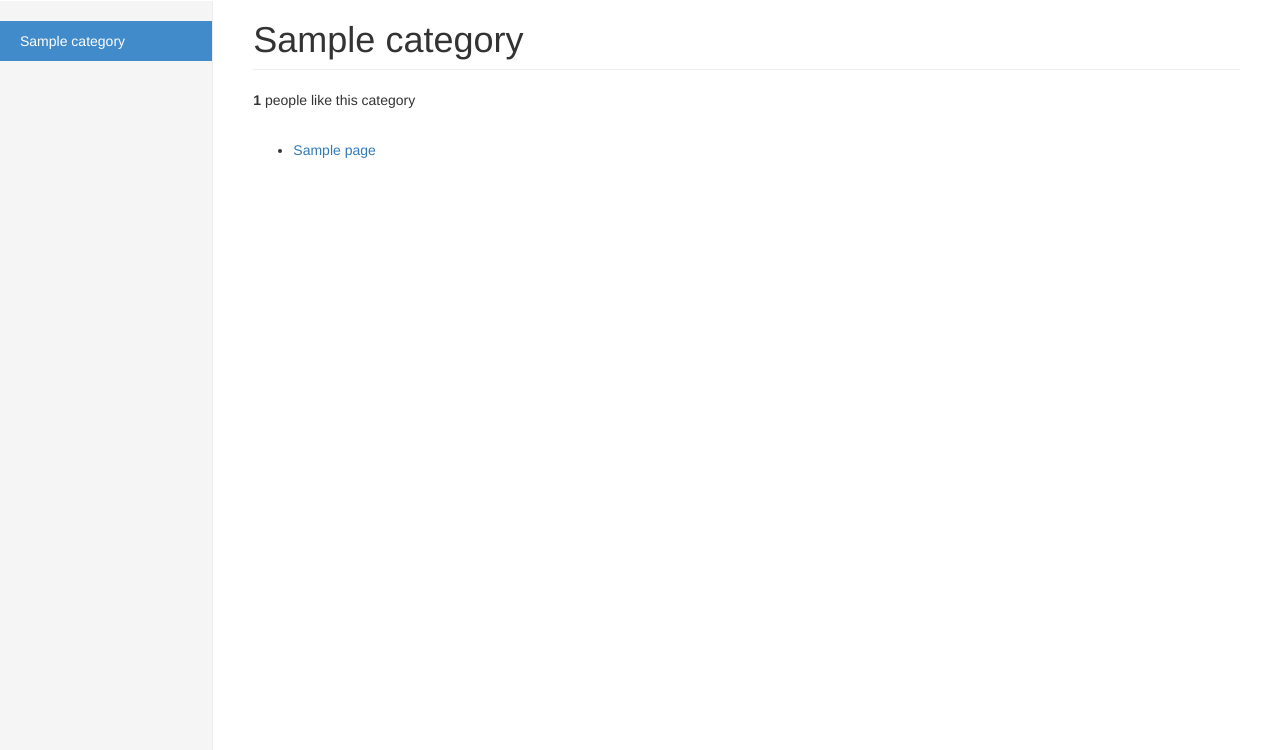
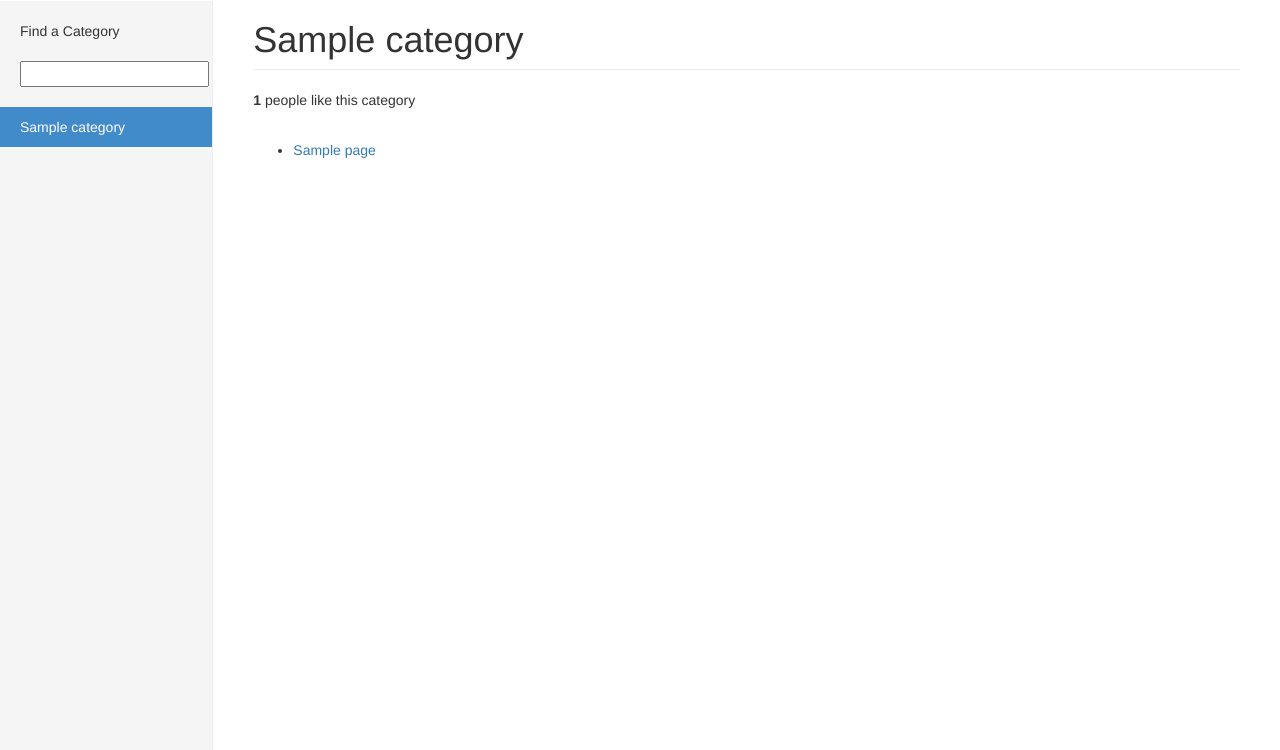
Before and after one commit to pavdmyt/django_rango, a Django app: a page that uses templates/base.html in a window 1280 px wide. Shown: the part 50-800 px from the top of the page. Run offline with Django 3.2, Linux system fonts and the light colour scheme; tables that the repository leaves empty hold one stand-in row (values such as "Sample post"); some libraries are stand-ins or nearby versions.

Commit message:
19.3 Category search via inline suggestion added.

```diff
--- a/rango/urls.py
+++ b/rango/urls.py
@@ -20,4 +20,7 @@ urlpatterns = patterns('',
         url(r'^add_profile/$', views.register_profile, name='reg_profile'),
 
         url(r'^like_category/$', views.like_category, name='like_category'),
+
+        url(r'^suggest_category/$', views.suggest_category,
+            name='suggest_category'),
         )
--- a/rango/views.py
+++ b/rango/views.py
@@ -216,3 +216,29 @@ def register_profile(request):
         form = UserProfileForm()
 
     return render(request, 'rango/profile_registration.html', {'form': form})
+
+
+def suggest_category(request):
+    cat_list = []
+
+    if request.method == 'GET':
+        starts_with = request.GET.get('suggestion')
+
+    cat_list = get_category_list(8, starts_with)
+
+    return render(request, 'rango/cats.html', {'cats': cat_list})
+
+
+#######################################################################
+# Helper functions.
+
+def get_category_list(max_results=0, starts_with=None):
+    cat_list = []
+    if starts_with:
+        cat_list = Category.objects.filter(name__istartswith=starts_with)
+
+    if max_results > 0:
+        if len(cat_list) > max_results:
+            cat_list = cat_list[:max_results]
+
+    return cat_list
--- a/static/js/rango-ajax.js
+++ b/static/js/rango-ajax.js
@@ -6,3 +6,11 @@ $('#likes').click(function() {
         $('#likes').hide();
     });
 });
+
+$('#suggestion').keyup(function(){
+    var query;
+    query = $(this).val();
+    $.get('/rango/suggest_category/', {suggestion: query}, function(data){
+        $('#cats').html(data);
+    });
+});
--- a/templates/base.html
+++ b/templates/base.html
@@ -56,9 +56,26 @@
 
     <div class="container-fluid">
       <div class="row">
+
         <div class="col-sm-3 col-md-2 sidebar">
           {% block side_block %}
-          {% get_category_list category %}
+
+            <!-- Search categories -->
+            <ul class="nav nav-list">
+              <li class="nav-header">Find a Category</li>
+              <form>
+                <label></label>
+                <li><input class="search-query span10" type="text" name="suggestion" value="" id="suggestion" /></li>
+              </form>
+              <br />
+            </ul>
+
+            <!-- Search suggestions -->
+            <div id="cats">
+            </div>
+
+            <!-- Category list -->
+            {% get_category_list category %}
           {% endblock %}
         </div>
 
--- a/templates/rango/cats.html
+++ b/templates/rango/cats.html
@@ -10,8 +10,5 @@
         <a href="{% url 'category' c.slug %}">{{ c.name }}</a></li>
     {% endfor %}
 
-{% else %}
-    <li><strong>There are no category present.</strong></li>
-
   </ul>
 {% endif %}
```
